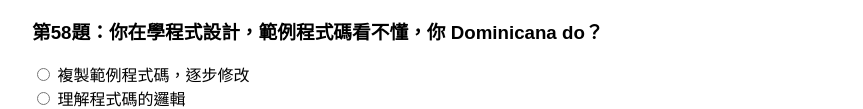
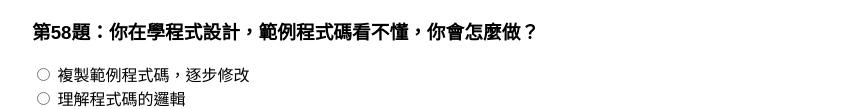
Before and after one commit to jorendok/Rating_Sheet, a plain HTML site: page index.html in a window 1280 px wide. Shown: the part 9414-9523 px from the top of the page, without its empty margins (208-1071 px from the left). Drawn offline with nearby package versions, Linux system fonts and the light colour scheme.

Commit message:
Update index.html

```diff
--- a/index.html
+++ b/index.html
@@ -407,7 +407,7 @@
                 { text: '直接動手試著拼湊', score: { 執行力: 1 } },
                 { text: '找別人幫忙', score: {} }
             ]},
-            { text: '你在學程式設計，範例程式碼看不懂，你 Dominicana do？', options: [
+            { text: '你在學程式設計，範例程式碼看不懂，你會怎麼做？', options: [
                 { text: '複製範例程式碼，逐步修改', score: { 複製力: 3 } },
                 { text: '理解程式碼的邏輯', score: { 理解力: 2 } },
                 { text: '分析程式碼的錯誤點', score: { 分析力: 1 } },
```
